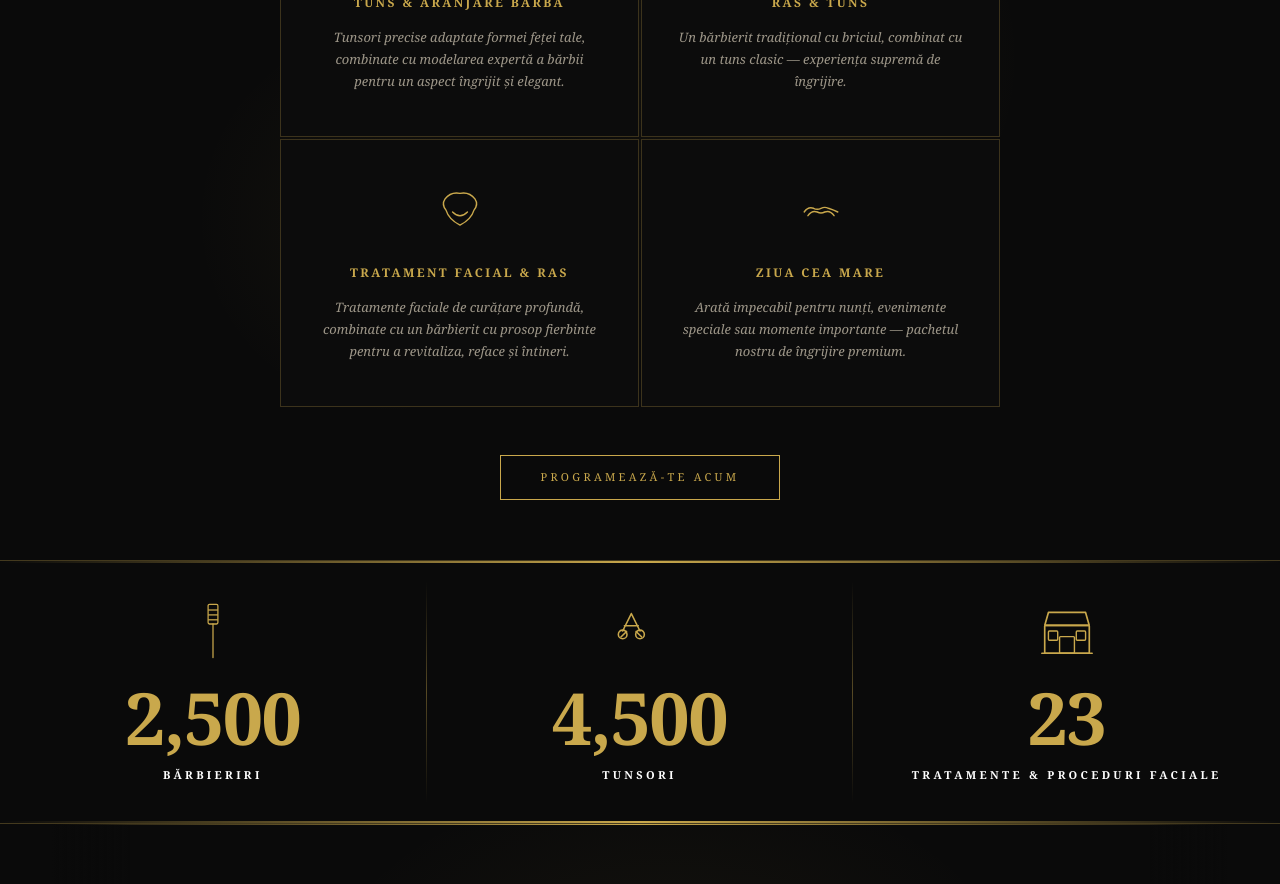
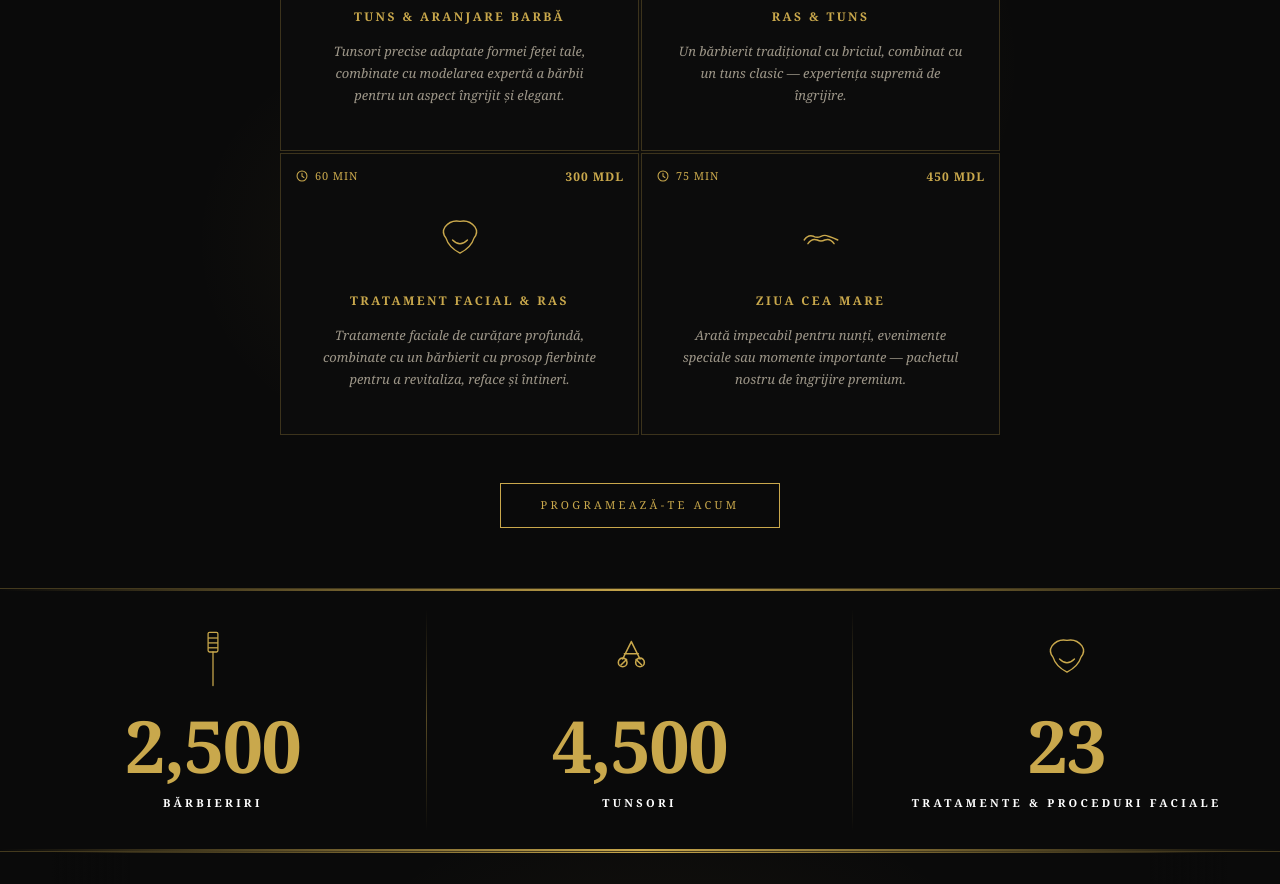
Before and after one commit to Vladosc22/BarberShopMarius, a Next.js app: page / in a window 1280 px wide. Shown: the part 1180-2064 px from the top of the page. Built offline with nearby package versions, Linux system fonts and the light colour scheme.

Commit message:
added prices and time to services

```diff
--- a/src/components/counter.jsx
+++ b/src/components/counter.jsx
@@ -36,14 +36,9 @@ const stats = [
         value: 23,
         label: "tratamente & proceduri faciale",
         icon: (
-            <svg viewBox="0 0 60 56" fill="none" xmlns="http://www.w3.org/2000/svg" width="56" height="52">
-                <rect x="6" y="22" width="48" height="30" rx="1" stroke="#C9A84C" strokeWidth="1.8"/>
-                <path d="M6 22 L10 8 H50 L54 22" stroke="#C9A84C" strokeWidth="1.8" strokeLinejoin="round"/>
-                <rect x="22" y="34" width="16" height="18" rx="1" stroke="#C9A84C" strokeWidth="1.5"/>
-                <rect x="10" y="28" width="10" height="10" rx="1" stroke="#C9A84C" strokeWidth="1.5"/>
-                <rect x="40" y="28" width="10" height="10" rx="1" stroke="#C9A84C" strokeWidth="1.5"/>
-                <line x1="6" y1="22" x2="54" y2="22" stroke="#C9A84C" strokeWidth="1.8"/>
-                <line x1="3" y1="52" x2="57" y2="52" stroke="#C9A84C" strokeWidth="1.8" strokeLinecap="round"/>
+            <svg viewBox="0 0 60 60" fill="none" xmlns="http://www.w3.org/2000/svg" width="56" height="56">
+                <path d="M15 28 Q10 22 14 16 Q20 8 30 10 Q40 8 46 16 Q50 22 45 28 Q42 38 30 44 Q18 38 15 28Z" stroke="#C9A84C" strokeWidth="1.5" strokeLinejoin="round"/>
+                <path d="M22 30 Q26 34 30 34 Q34 34 38 30" stroke="#C9A84C" strokeWidth="1.5" strokeLinecap="round"/>
             </svg>
         ),
     },
--- a/src/components/services.jsx
+++ b/src/components/services.jsx
@@ -8,6 +8,8 @@ const services = [
         title: "TUNS & ARANJARE BARBĂ",
         description:
             "Tunsori precise adaptate formei feței tale, combinate cu modelarea expertă a bărbii pentru un aspect îngrijit și elegant.",
+        duration: "45 min",
+        price: "150 MDL",
         icon: (
             <svg viewBox="0 0 60 60" fill="none" xmlns="http://www.w3.org/2000/svg" width="56" height="56">
                 <path d="M20 10 L10 30 M20 10 L30 30 M12 24 L28 24" stroke="#C9A84C" strokeWidth="1.5" strokeLinecap="round" strokeLinejoin="round"/>
@@ -21,6 +23,8 @@ const services = [
         title: "Ras & tuns",
         description:
             "Un bărbierit tradițional cu briciul, combinat cu un tuns clasic — experiența supremă de îngrijire.",
+        duration: "50 min",
+        price: " 200 MDL",
         icon: (
             <svg viewBox="0 0 60 60" fill="none" xmlns="http://www.w3.org/2000/svg" width="56" height="56">
                 <path d="M10 15 L45 38" stroke="#C9A84C" strokeWidth="1.5" strokeLinecap="round"/>
@@ -34,6 +38,8 @@ const services = [
         title: "TRATAMENT FACIAL & RAS",
         description:
             "Tratamente faciale de curățare profundă, combinate cu un bărbierit cu prosop fierbinte pentru a revitaliza, reface și întineri.",
+        duration: "60 min",
+        price: " 300 MDL",
         icon: (
             <svg viewBox="0 0 60 60" fill="none" xmlns="http://www.w3.org/2000/svg" width="56" height="56">
                 <path d="M15 28 Q10 22 14 16 Q20 8 30 10 Q40 8 46 16 Q50 22 45 28 Q42 38 30 44 Q18 38 15 28Z" stroke="#C9A84C" strokeWidth="1.5" strokeLinejoin="round"/>
@@ -46,6 +52,8 @@ const services = [
         title: "ZIUA CEA MARE",
         description:
             "Arată impecabil pentru nunți, evenimente speciale sau momente importante — pachetul nostru de îngrijire premium.",
+        duration: "75 min",
+        price: "450 MDL",
         icon: (
             <svg viewBox="0 0 60 60" fill="none" xmlns="http://www.w3.org/2000/svg" width="56" height="56">
                 <path d="M12 30 Q16 24 22 26 Q26 28 30 26 Q34 24 38 26 Q44 28 48 30" stroke="#C9A84C" strokeWidth="1.5" strokeLinecap="round"/>
@@ -173,7 +181,7 @@ export default function Services() {
                                 ? "rgba(201,168,76,0.06)"
                                 : "rgba(12,12,12,0.95)",
                             border: `1px solid ${hoveredId === service.id ? "rgba(201,168,76,0.6)" : "rgba(201,168,76,0.25)"}`,
-                            padding: "44px 36px",
+                            padding: "58px 36px 44px",
                             display: "flex",
                             flexDirection: "column",
                             alignItems: "center",
@@ -187,6 +195,44 @@ export default function Services() {
                             overflow: "hidden",
                         }}
                     >
+                        <div
+                            style={{
+                                position: "absolute",
+                                top: "14px",
+                                left: "14px",
+                                display: "flex",
+                                alignItems: "center",
+                                gap: "6px",
+                                color: "#C9A84C",
+                                fontSize: "11px",
+                                letterSpacing: "0.08em",
+                                textTransform: "uppercase",
+                                zIndex: 2,
+                            }}
+                        >
+                            <svg width="14" height="14" viewBox="0 0 24 24" fill="none">
+                                <circle cx="12" cy="12" r="8.5" stroke="#C9A84C" strokeWidth="1.8" />
+                                <path d="M12 7.5v5l3.3 2" stroke="#C9A84C" strokeWidth="1.8" strokeLinecap="round" />
+                            </svg>
+                            <span>{service.duration}</span>
+                        </div>
+
+                        <div
+                            style={{
+                                position: "absolute",
+                                top: "14px",
+                                right: "14px",
+                                color: "#C9A84C",
+                                fontSize: "12px",
+                                fontWeight: "700",
+                                letterSpacing: "0.08em",
+                                textTransform: "uppercase",
+                                zIndex: 2,
+                            }}
+                        >
+                            {service.price}
+                        </div>
+
                         {/* Corner accents */}
                         <div style={{
                             position: "absolute", top: 0, left: 0,
```
